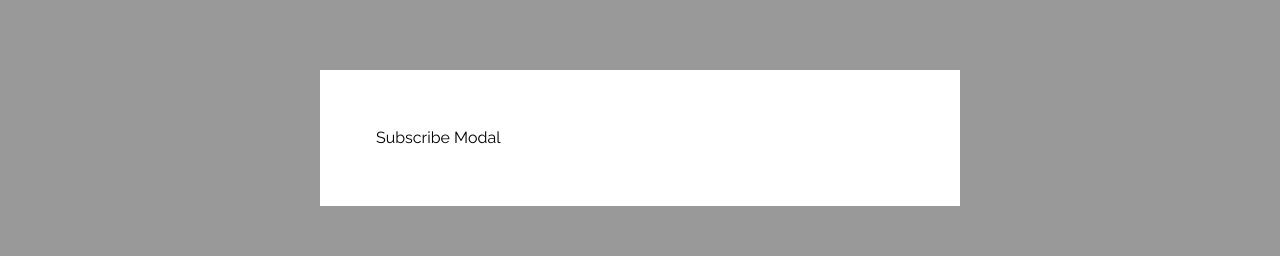
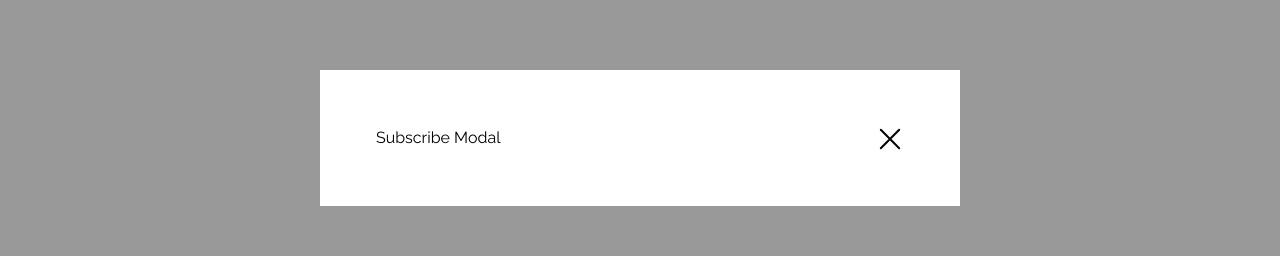
Before and after one commit to yamankatby/yamankatby-web, a Next.js app: page / in a window 1280 px wide. Both pictures are taken after a click on the button "subscribe". Shown: the part 262-518 px from the top of the page. Built offline with nearby package versions, Linux system fonts and the light colour scheme.

Commit message:
🚧 Work on the Modal close button

```diff
--- a/Layout/Modal.js
+++ b/Layout/Modal.js
@@ -13,9 +13,13 @@ function Modal({ isModalIn, setIsModalIn, children }) {
         onClick={() => setIsModalIn(false)}
       >
         <div
-          className="modal-container h-full sm:h-auto p-6 md:p-8 lg:p-10 xl:p-14 bg-white"
+          className="modal-container relative h-full sm:h-auto p-6 md:p-8 lg:p-10 xl:p-14 bg-white"
           onClick={(e) => e.stopPropagation()}
         >
+          <button
+            className="modal-x absolute top-6 md:top-8 lg:top-10 xl:top-14 right-6 md:right-8 lg:right-10 xl:right-14 w-7 h-7"
+            onClick={() => setIsModalIn(false)}
+          />
           {children}
         </div>
       </div>
--- a/styles/globals.scss
+++ b/styles/globals.scss
@@ -60,6 +60,23 @@
     }
   }
 
+  &-x {
+    &::after,
+    &::before {
+      content: "";
+      @apply absolute top-3 right-0 w-7 bg-black rounded-full;
+      height: 2px;
+    }
+
+    &::after {
+      transform: rotate(45deg);
+    }
+
+    &::before {
+      transform: rotate(-45deg);
+    }
+  }
+
   &-enter {
     @apply opacity-0;
 
```
